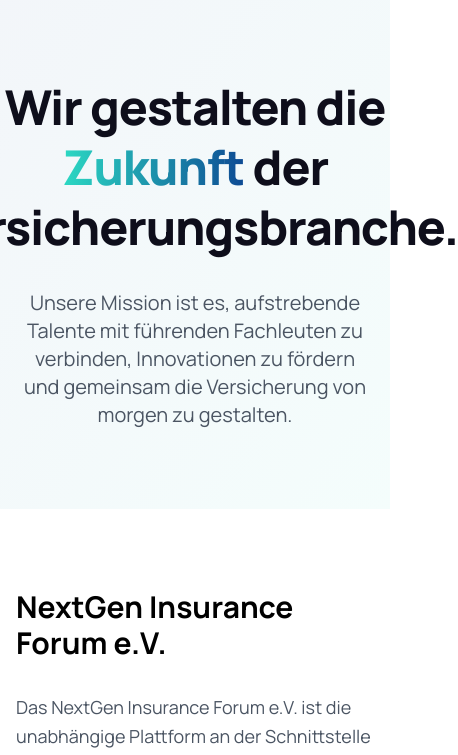
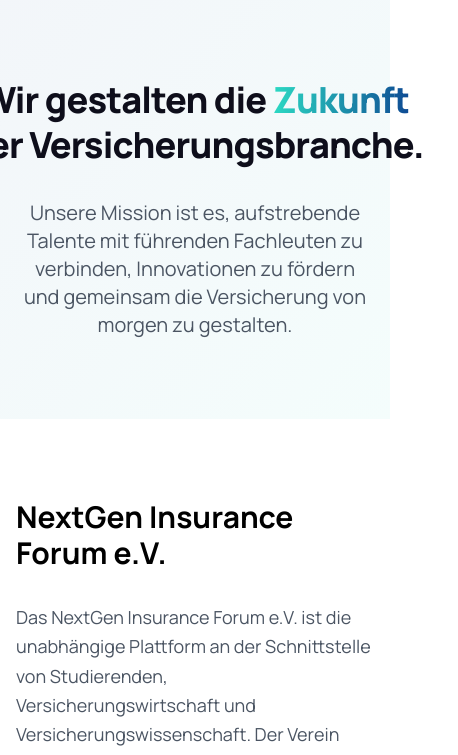
Before and after one commit to NextGenForumDEV/nextgen-webseite-test1, a plain HTML site: page about.html in a window 390 px wide. Shown: the part 83-838 px from the top of the page, 458 px wide, since content can reach past the window. Drawn offline with nearby package versions, Linux system fonts and the light colour scheme.

Commit message:
Fix mobile text wrapping in hero sections - Prevent awkward line breaks on students and about pages by using non-breaking spaces and reducing mobile font size

```diff
--- a/about.html
+++ b/about.html
@@ -79,10 +79,10 @@
             <section class="relative w-full bg-gradient-to-br from-[#0E4B94]/5 to-[#2CD9C3]/5 py-20">
                 <div class="container mx-auto px-4">
                     <div class="flex flex-col items-center text-center gap-8">
-                        <h1 class="text-5xl md:text-6xl font-extrabold leading-tight tracking-tight max-w-4xl">
-                            Wir gestalten die <span
+                        <h1 class="text-4xl md:text-6xl font-extrabold leading-tight tracking-tight max-w-4xl">
+                            Wir&nbsp;gestalten die&nbsp;<span
                                 class="bg-gradient-to-r from-[#2CD9C3] to-[#0E4B94] bg-clip-text text-transparent">Zukunft</span>
-                            der Versicherungsbranche.
+                            der&nbsp;Versicherungsbranche.
                         </h1>
                         <p class="text-xl text-gray-600 dark:text-gray-300 max-w-2xl">
                             Unsere Mission ist es, aufstrebende Talente mit führenden Fachleuten zu verbinden,
```
Also changed, not shown: students.html (+3 -3 lines).
